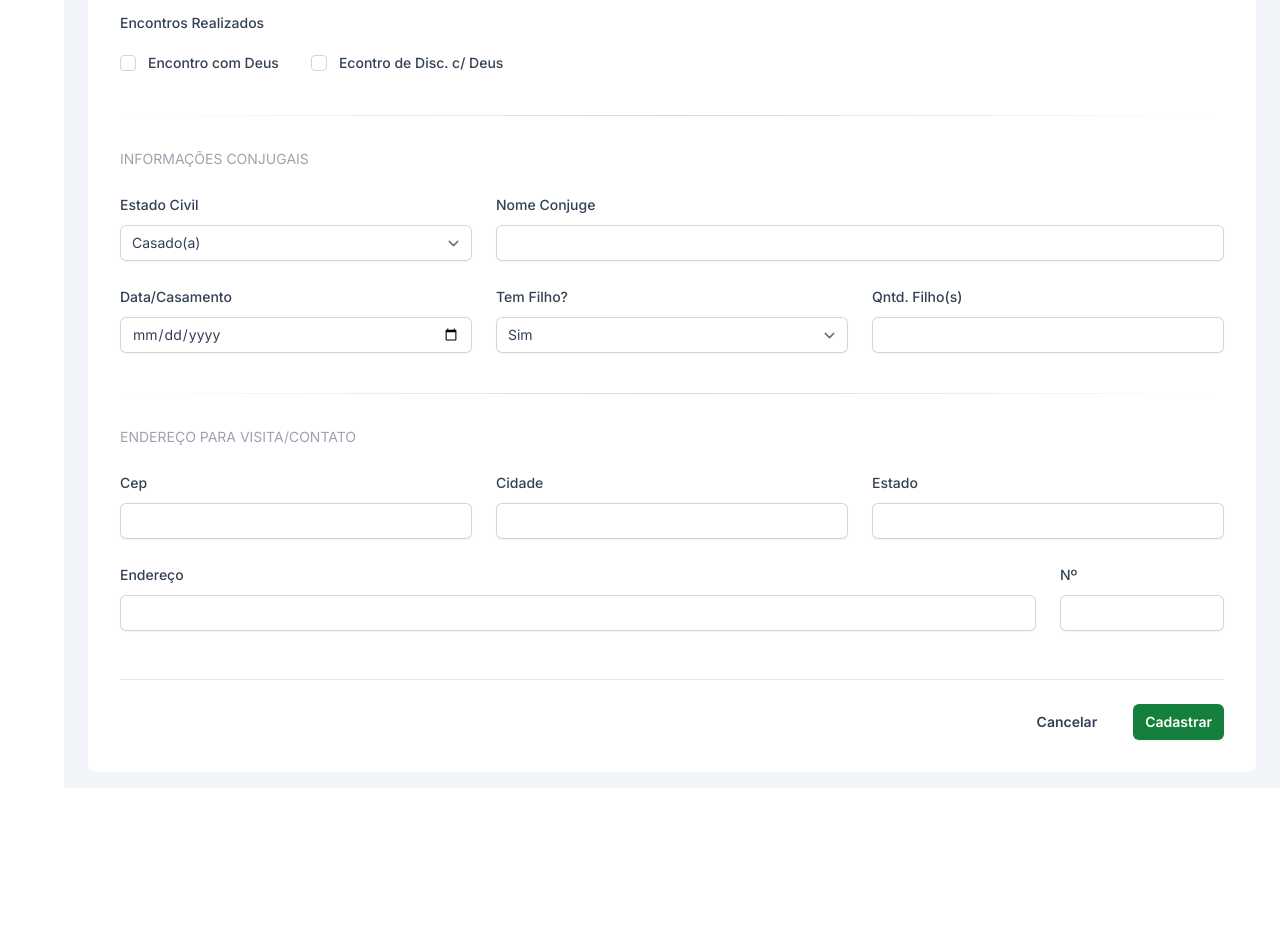
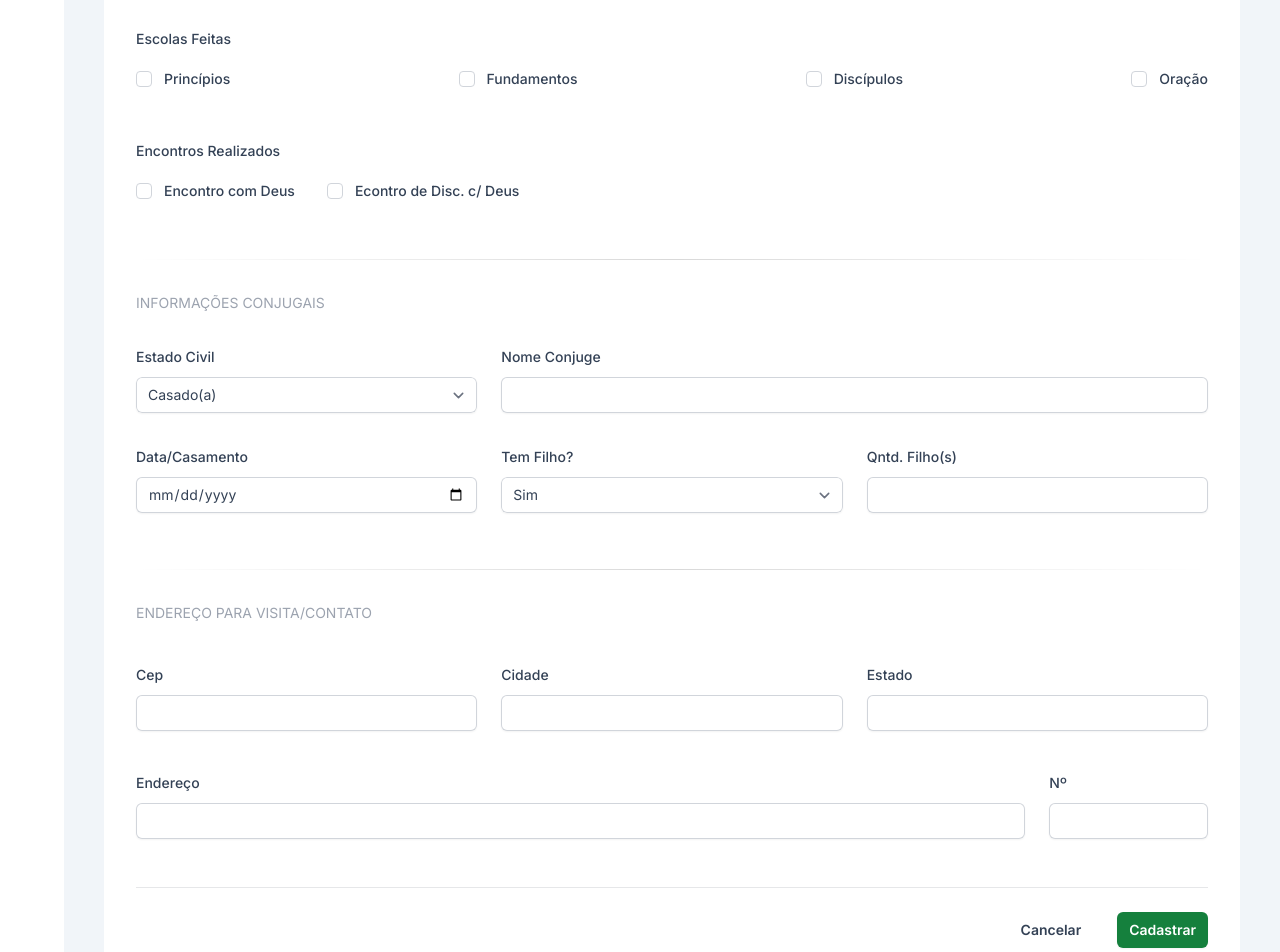
Before and after one commit to WellingtonNadson1/web, a Next.js app: page /novo-membro in a window 1280 px wide. Shown: the part 940-1892 px from the top of the page. Before the commit the page ends 1728 px from the top, so only its background shows below. Built offline with nearby package versions, Linux system fonts and the light colour scheme.

Commit message:
Adjust in layout

```diff
--- a/src/app/novo-membro/page.jsx
+++ b/src/app/novo-membro/page.jsx
@@ -4,9 +4,9 @@ export default function NovoMembro() {
   return (
     <div>
       <div className="absolute top-0 min-h-[18.75rem] w-screen bg-[#1D70B6]/90"></div>
-      <div className="flex h-full bg-slate-100">
+      <div className="flex h-full justify-between bg-slate-100">
         <Sidebar />
-        <div className="relative mx-auto w-full px-6 py-4">
+        <div className="relative mx-auto w-full px-6 py-8 sm:px-10">
           <div className="mx-auto w-full rounded-lg bg-white p-8">
             {/* Incio do Forms */}
             <form action="/dashboard" method="post">
@@ -15,7 +15,7 @@ export default function NovoMembro() {
                   Informações Pessoais
                 </h2>
 
-                <div className="mt-6 grid grid-cols-1 gap-x-6 gap-y-6 sm:grid-cols-6">
+                <div className="mt-10 grid grid-cols-1 gap-x-6 gap-y-8 sm:grid-cols-6">
                   <div className="sm:col-span-3">
                     <label
                       htmlFor="first-name"
@@ -183,7 +183,10 @@ export default function NovoMembro() {
                       />
                     </div>
                   </div>
+                </div>
 
+                {/* INFORMAÇÕES DO REINO */}
+                <div className="mt-10 grid grid-cols-1 gap-x-6 gap-y-8 sm:grid-cols-6">
                   <div className="sm:col-span-6">
                     <hr className="mx-0 my-4 h-px border-0 bg-transparent bg-gradient-to-r from-transparent via-black/50 to-transparent opacity-30" />
                     <h2 className="mt-8 text-sm uppercase leading-normal text-gray-400">
@@ -306,8 +309,10 @@ export default function NovoMembro() {
                       </select>
                     </div>
                   </div>
+                </div>
 
-                  {/* Escolas Realizadas */}
+                {/* Escolas Realizadas */}
+                <div className="mt-10 grid grid-cols-1 gap-x-6 gap-y-8 sm:grid-cols-6">
                   <div className="mt-2 sm:col-span-6">
                     <fieldset>
                       <legend className="block text-sm font-medium leading-6 text-slate-700">
@@ -389,8 +394,10 @@ export default function NovoMembro() {
                       </div>
                     </fieldset>
                   </div>
+                </div>
 
-                  {/* Econtros Realizados */}
+                {/* Econtros Realizados */}
+                <div className="mt-10 grid grid-cols-1 gap-x-6 gap-y-8 sm:grid-cols-6">
                   <div className="mt-2 sm:col-span-6">
                     <fieldset>
                       <legend className="block text-sm font-medium leading-6 text-slate-700">
@@ -436,8 +443,10 @@ export default function NovoMembro() {
                       </div>
                     </fieldset>
                   </div>
+                </div>
 
-                  {/* INFORMAÇÕES CONJUGAIS */}
+                {/* INFORMAÇÕES CONJUGAIS */}
+                <div className="mt-10 grid grid-cols-1 gap-x-6 gap-y-8 sm:grid-cols-6">
                   <div className="sm:col-span-6">
                     <hr className="mx-0 my-4 h-px border-0 bg-transparent bg-gradient-to-r from-transparent via-black/50 to-transparent opacity-30" />
                     <h2 className="mt-8 text-sm uppercase leading-normal text-gray-400">
@@ -538,15 +547,19 @@ export default function NovoMembro() {
                       />
                     </div>
                   </div>
+                </div>
 
-                  {/* Informações para Visita */}
+                {/* Informações para Visita */}
+                <div className="mt-10 grid grid-cols-1 gap-x-6 gap-y-8 sm:grid-cols-6">
                   <div className="sm:col-span-6">
                     <hr className="mx-0 my-4 h-px border-0 bg-transparent bg-gradient-to-r from-transparent via-black/50 to-transparent opacity-30" />
                     <h2 className="mt-8 text-sm uppercase leading-normal text-gray-400">
                       Endereço para Visita/Contato
                     </h2>
                   </div>
+                </div>
 
+                <div className="mt-10 grid grid-cols-1 gap-x-6 gap-y-8 sm:grid-cols-6">
                   <div className="sm:col-span-2">
                     <label
                       htmlFor="postal-code"
@@ -600,7 +613,9 @@ export default function NovoMembro() {
                       />
                     </div>
                   </div>
+                </div>
 
+                <div className="mt-10 grid grid-cols-1 gap-x-6 gap-y-8 sm:grid-cols-6">
                   <div className="col-span-5">
                     <label
                       htmlFor="street-address"
--- a/src/components/MainSide.jsx
+++ b/src/components/MainSide.jsx
@@ -22,16 +22,20 @@ export default function MainSide() {
           </h1>
         </div>
         <div className="flex w-1/2 items-center justify-end gap-2 sm:w-1/2 sm:gap-8">
-          <p className="invisible text-xs text-gray-200 sm:visible">
+          <p className="hidden text-xs text-gray-200 sm:block">
             terça, 06/06/23
           </p>
-          <div className="h-10 w-10 rounded-full bg-gray-100 ring-1 ring-gray-600"></div>
+          <div className="h-10 w-10 rounded-full bg-gray-50 ring-1 ring-gray-600"></div>
         </div>
       </nav>
 
       <hr className="mt-2 h-px bg-transparent bg-gradient-to-r from-transparent via-black/40 to-transparent dark:bg-gradient-to-r dark:from-transparent dark:via-white dark:to-transparent" />
 
       <StatsCard />
+      <div className="mx-auto flex items-center justify-between px-2 py-4">
+        <div className="m-2 h-96 w-1/2 rounded-md bg-white/95 shadow"></div>
+        <div className="h-96 w-1/2 rounded-md bg-white/95 shadow"></div>
+      </div>
     </main>
   )
 }
--- a/src/components/Sidebar.jsx
+++ b/src/components/Sidebar.jsx
@@ -64,8 +64,8 @@ export default function Sidebar() {
               >
                 <item.icon
                   className={`${!open ? 'w-screen' : ''}`}
-                  width={24}
-                  height={24}
+                  width={`${open ? 24 : 26}`}
+                  height={`${open ? 24 : 26}`}
                 />
                 <span
                   className={`whitespace-pre duration-150 ${
```
